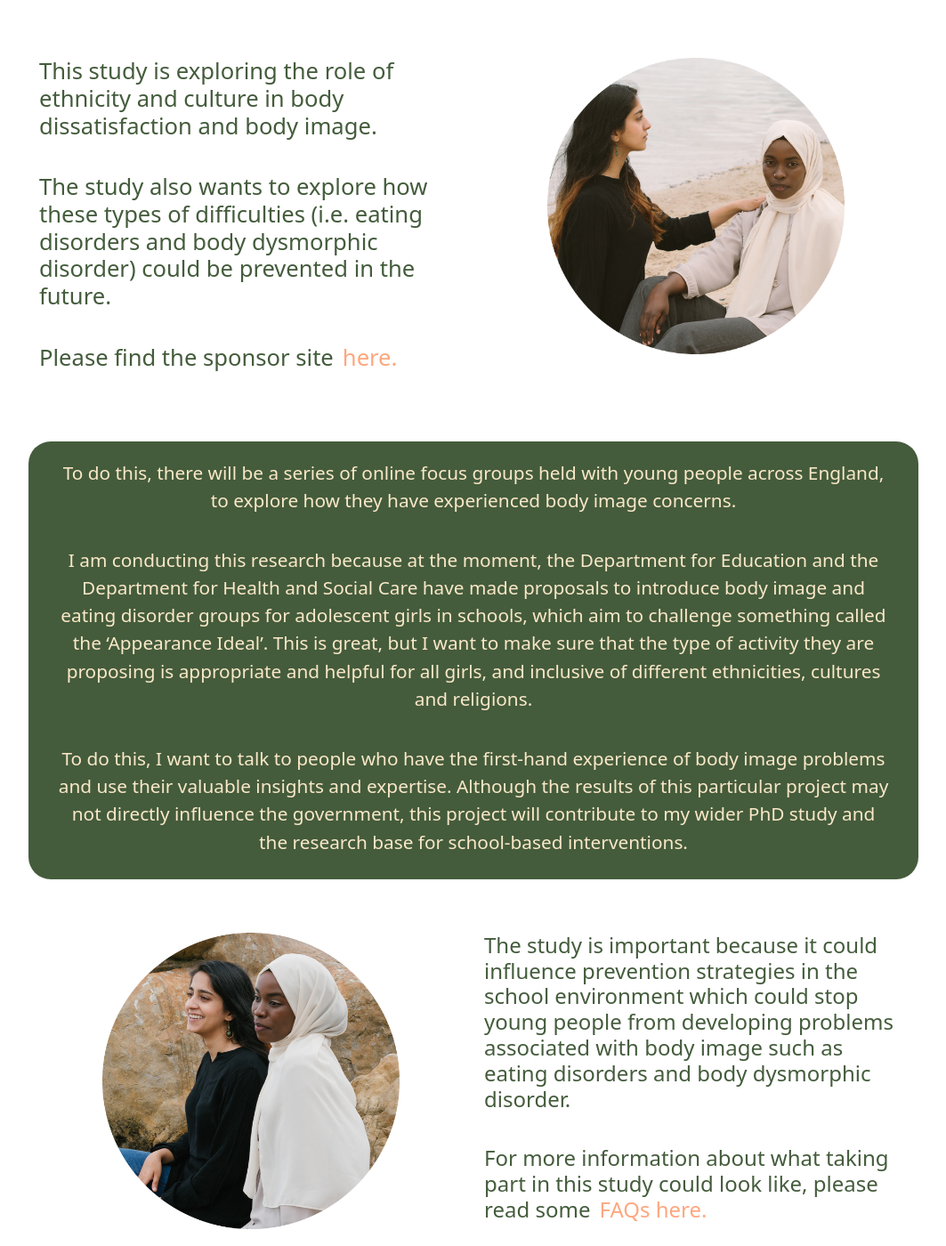
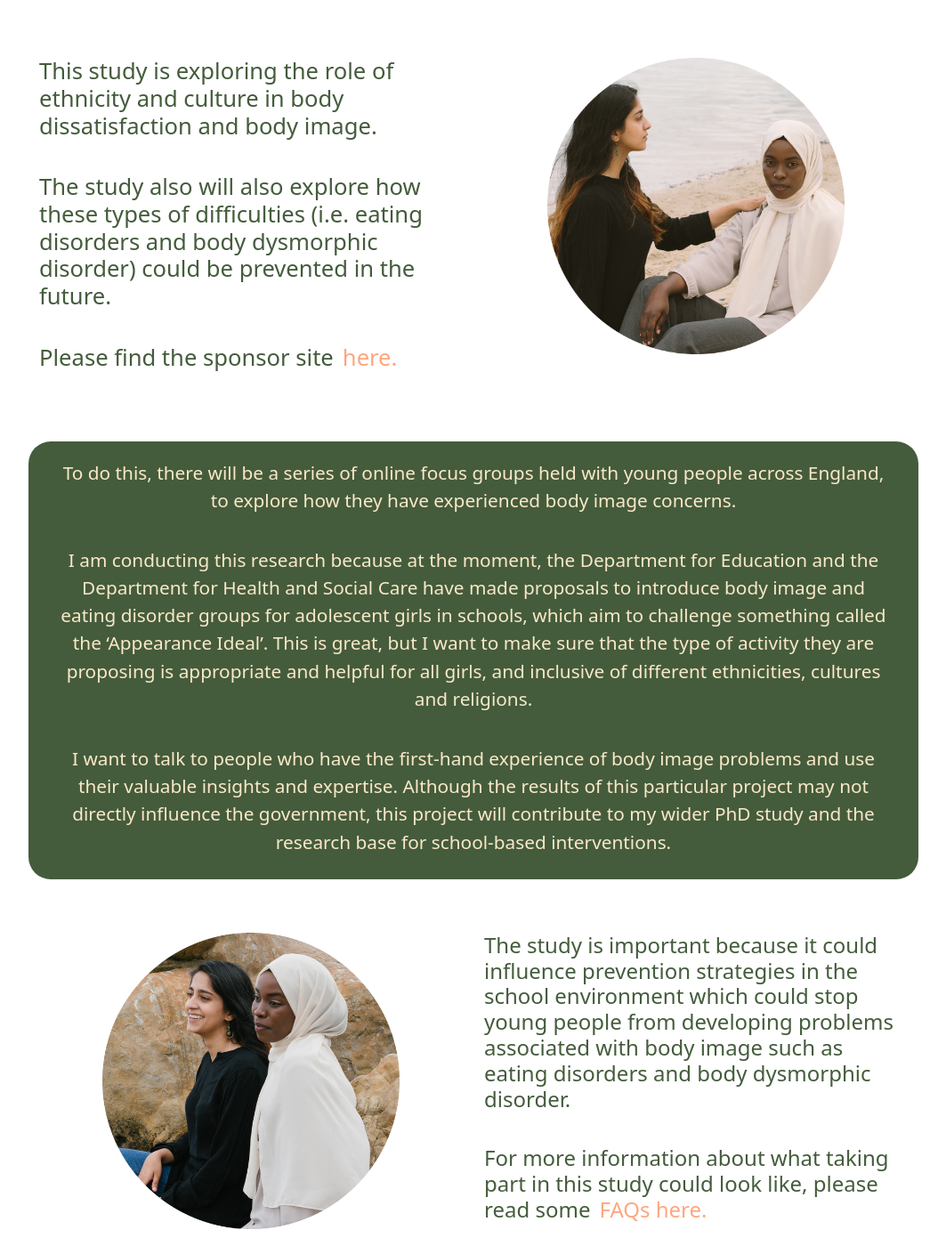
Before and after one commit to davidr49/body-image-study, a Flask app: page /about in a window 1280 px wide. Shown: the part 220-1620 px from the top of the page at 89% size, without its empty margins (108-1171 px from the left). Run offline with Flask 2, Linux system fonts and the light colour scheme; some libraries are stand-ins or nearby versions.

Commit message:
copy alterations about.html

```diff
--- a/templates/about.html
+++ b/templates/about.html
@@ -68,7 +68,7 @@
 
         <h1 class='about-item'>This study is exploring the role of ethnicity and culture in body dissatisfaction and body image.</h1>
 
-        <h1 class='about-item'>The study also wants to explore how these types of difficulties (i.e. eating disorders and body dysmorphic disorder) could be prevented in the future.</h1>
+        <h1 class='about-item'>The study also will also explore how these types of difficulties (i.e. eating disorders and body dysmorphic disorder) could be prevented in the future.</h1>
 
         <h1 class='about-item'>Please find the sponsor site<a href='https://www.arc-nt.nihr.ac.uk/research/projects/exploring-ethnicity-in-body-dissatisfaction/' class='about-item here-link'>here.</a></h1>
 
@@ -92,7 +92,7 @@
   <p>To do this, there will be a series of online focus groups held with young people across England, to explore how they have experienced body image concerns.</p>
 
   <p>I am conducting this research because at the moment, the Department for Education and the Department for Health and Social Care have made proposals to introduce body image and eating disorder groups for adolescent girls in schools, which aim to challenge something called the ‘Appearance Ideal’. This is great, but I want to make sure that the type of activity they are proposing is appropriate and helpful for all girls, and inclusive of different ethnicities, cultures and religions.</p>
-    <p>To do this, I want to talk to people who have the first-hand experience of body image problems and use their valuable insights and expertise. Although the results of this particular project may not directly influence the government, this project will contribute to my wider PhD study and the research base for school-based interventions.</p>
+    <p>I want to talk to people who have the first-hand experience of body image problems and use their valuable insights and expertise. Although the results of this particular project may not directly influence the government, this project will contribute to my wider PhD study and the research base for school-based interventions.</p>
 
 
 </div>
```
